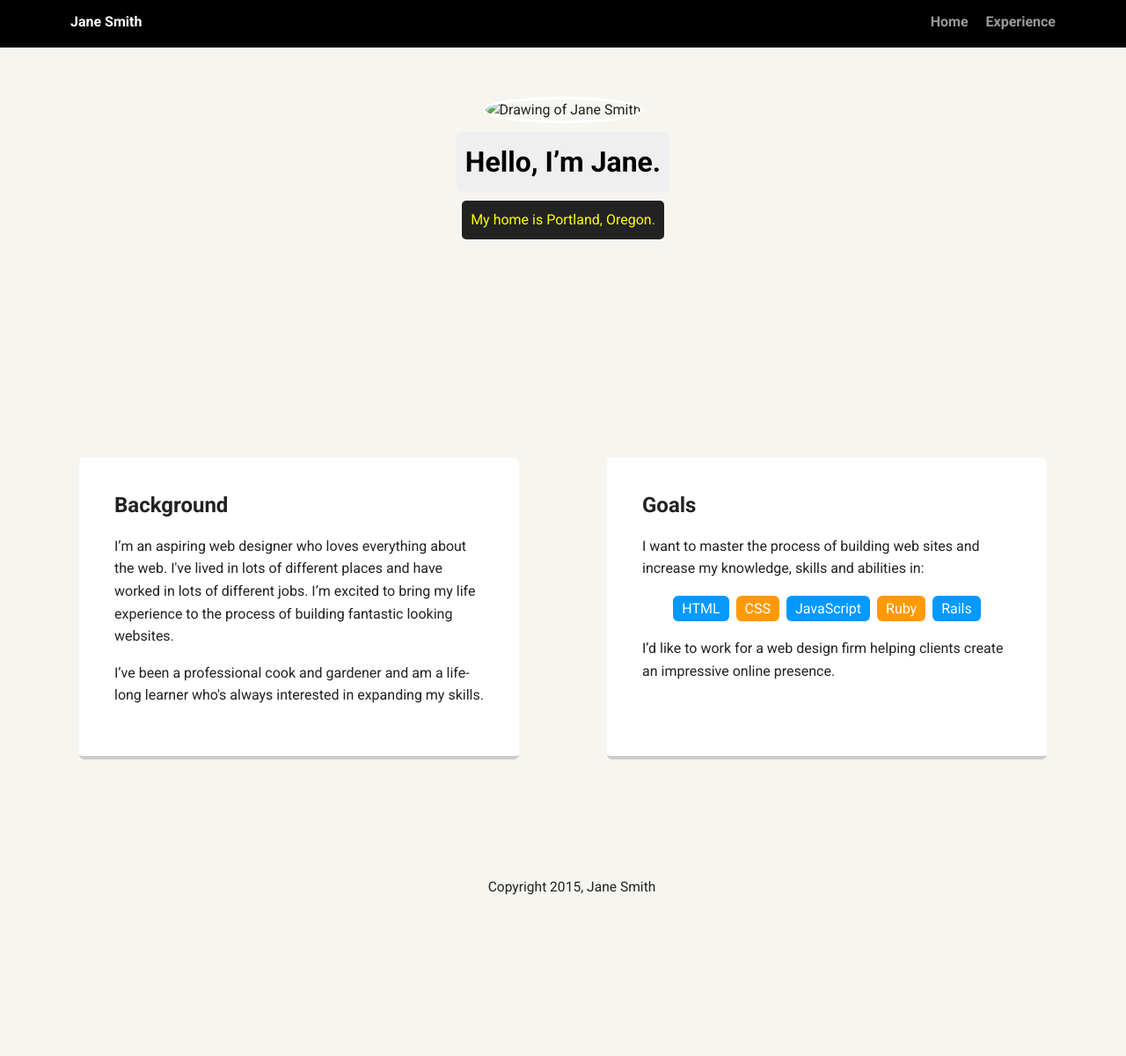
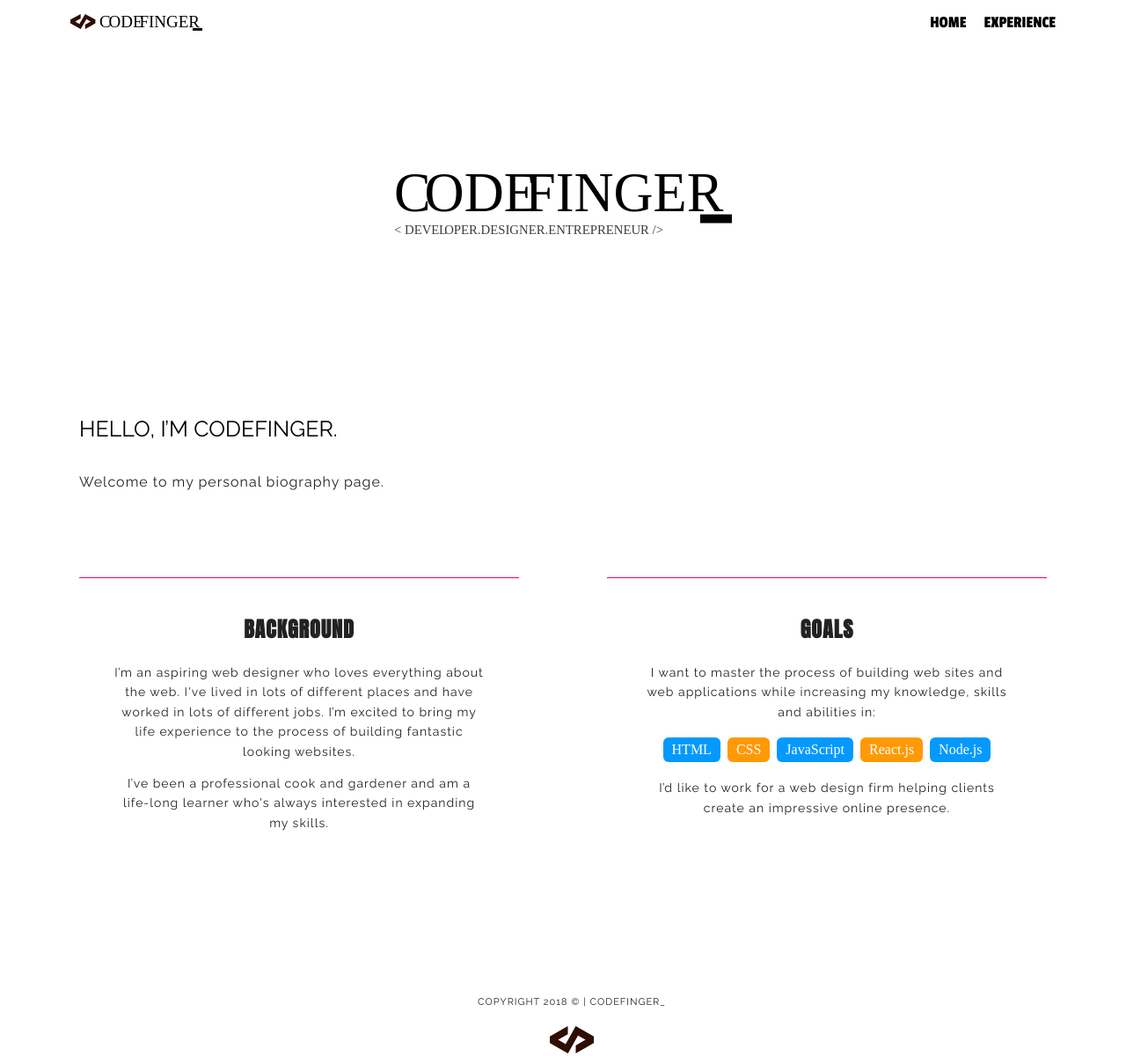
Before and after one commit to codefinger85/Techdegree-project-1, a plain HTML site: page index.html in a window 1280 px wide. Shown: the whole page at 88% size. Before the commit the page ends 1112 px from the top, so only its background shows below. Drawn offline with Linux system fonts and the light colour scheme; a web font is replaced by a local one.

Commit message:
Redesign
Redesigned a lot

```diff
--- a/index.html
+++ b/index.html
@@ -2,42 +2,60 @@
 <html lang="en">
 <head>
   <meta charset="utf-8">
-  <title>Jane Smith's Profile</title>
+  <title>Morten Lindorf | Developer</title>
   <meta name="viewport" content="width=device-width, initial-scale=1.0">
   <link rel="stylesheet" href="styles.css">
-  <link href="https://fonts.googleapis.com/css?family=Muli%7CRoboto:400,300,500,700,900" rel="stylesheet"></head>
+  <link href="https://fonts.googleapis.com/css?family=Muli%7CRoboto:400,300,500,700,900"
+  rel="stylesheet">
+  <link href="https://fonts.googleapis.com/css?family=Anton|Raleway:400,500,700,800,900" rel="stylesheet">
+  <link href="https://fonts.googleapis.com/css?family=Passion+One:400,700,900" rel="stylesheet">
+
+</head>
   <body>
 
     <div class="main-nav">
         <ul class="nav">
-          <li class="name">Jane Smith</li>
+          <li class="name">
+            <div class="icon">
+              <img src="images/codefingersmall.svg" alt="icon">
+            </div>
+          </li>
           <li><a href="#">Home</a></li>
           <li><a href="#">Experience</a></li>
         </ul>
     </div>
 
+    <!-- <img id="profile" src="images/cf icon.svg" alt="Codefinger Icon" class="profile-image"> -->
+
+
     <header>
-      <img src="images/me.png" alt="Drawing of Jane Smith" class="profile-image">
-      <h1 class="tag name">Hello, I’m Jane.</h1>
-      <p class="tag location">My home is Portland, Oregon.</p>
+      <div class="logo-container">
+          <img class="logo" src="images/codefinger 3.svg" alt="Codefinger - Developer & Designer">
+      </div>
+      <div class="hello">
+          <h1 class="tag name">Hello, I’m Codefinger.</h1>
+      <p class="welcome">Welcome to my personal biography page.</p>
+      </div>
     </header>
 
     <main class="flex">
       <div class="card">
+        <div id="main-section">
         <h2>Background</h2>
         <p>I’m an aspiring web designer who loves everything about the web. I've lived in lots of different places and have worked in lots of different jobs. I’m excited to bring my life experience to the process of building fantastic looking websites.</p>
         <p>I’ve been a professional cook and gardener and am a life-long learner who's always interested in expanding my skills.</p>
+        </div>
       </div>
 
       <div class="card">
         <h2>Goals</h2>
-        <p>I want to master the process of building web sites and increase my knowledge, skills and abilities in:</p>
+        <p>I want to master the process of building web sites and web applications while increasing my knowledge, skills and abilities in:</p>
         <ul class="skills">
           <li>HTML</li>
           <li>CSS</li>
           <li>JavaScript</li>
-          <li>Ruby</li>
-          <li>Rails</li>
+          <li>React.js</li>
+          <li>Node.js</li>
         </ul>
         <p>I’d like to work for a web design firm helping clients create an impressive online presence.</p>
       </div>
@@ -49,7 +67,8 @@
         <li><a href="#" class="social linkedin">LinkedIn</a></li>
         <li><a href="#" class="social github">Github</a></li>
       </ul>
-      <p class="copyright">Copyright 2015, Jane Smith</p>
+      <p class="copyright">Copyright 2018 © |  Codefinger_</p>
+      <img id="footer-icon" src="images/cf-icon.svg" alt="Codefinger Icon" class="profile-image">
     </footer>
   </body>
   </html>
--- a/styles.css
+++ b/styles.css
@@ -7,16 +7,26 @@ body {
   margin: 0;
   padding: 0;
   text-align: center;
-  font-family: 'Roboto', sans-serif;
   color: #222;
-  background: #f7f5f0;
+  background: white;
 }
+
+/* Global Text Styles */
+
+p {
+  font-family: 'Raleway', sans-serif;
+  font-weight: 400;
+  letter-spacing: 1px;
+  font-size: 14px;
+}
+
 /* Link Styles */
 
 a {
   text-decoration: none;
-  color: #999;
+  color: #000;
 }
+
 a:hover {
   color: #6633ff;
 }
@@ -25,25 +35,29 @@ a:hover {
 
 .main-nav {
   width: 100%;
-  background: black;
+  background: rgba(255, 255, 255, 0.822);
   min-height: 30px;
   padding: 10px;
   position: fixed;
   text-align: center;
 }
+
 .nav {
   display: flex;
   justify-content: space-around;
-  font-weight: 700;
   list-style-type: none;
   margin: 0 auto;
   padding: 0;
+  font-family: 'Passion One';
+  Text-transform: uppercase;
+  font-size: 19px;
+
+
 }
 
 .nav .name {
     display: block;
     margin-right: auto;
-    color: white;
 }
 .nav li {
   padding: 5px 10px 10px 10px;
@@ -52,54 +66,108 @@ a:hover {
   transition: all .5s;
 }
 .nav a:hover {
-  color: white
+  color: #FF0042;
+}
+
+.nav .icon {
+  width: 150px;
 }
 
 header {
   text-align: center;
-  background: url('images/portland.jpg') no-repeat top center ;
   background-size: cover;
   overflow: hidden;
   padding-top: 60px;
+   /* background-image: url("/images/code.jpg"); */
+  background-color: white;
 }
+
 header {
   line-height: 1.5;
 }
 header .profile-image {
   margin-top: 50px;
-  width: 150px;
-  height: 150px;
-  border-radius: 50%;
-  border: 3px solid white;
+  width: 80px;
+  height: 80px;
   transition: all .5s;
 }
 header .profile-image:hover {
-  transform: scale(1.2) rotate(5deg);
+  transform: scale(1.2);
 }
+
+.logo-container {
+  margin-top: 10%;
+
+}
+
+.logo {
+  width: 30%;
+
+}
+
 .tag {
-  background-color: #efefef;
   color: black;
-  padding: 10px;
   border-radius: 5px;
-  display: table;
-  margin: 10px auto;
+  margin: 30px auto;
+  letter-spacing: 1px;
+  font-size: 14px;
+
+}
+
+.hello {
+  margin-top: 15%;
+  max-width: 1100px;
+  text-align: left;
+  margin-left: auto;
+  margin-right: auto;
+  }
+
+
+.tag.name {
+  font-size: 25px;
+  letter-spacing: 0px;
+  font-family: 'Raleway', sans-serif;
+  font-weight: 400;
+  text-transform: uppercase;
+
+}
+
+.welcome {
+
+  font-size: 16px;
 }
 .location {
-  background-color: #222;
-  color: yellow;
+  background-color: rgba(34, 34, 34, 0);
+  color: #3d3d3d;
+  letter-spacing: 4px;
+  text-transform: uppercase;
+
 }
+
+
 .card {
-  margin: 30px;
+  margin: 60px 30px 30px 30px;
   padding: 20px 40px 40px;
   max-width: 500px;
-  text-align: left;
+  text-align: center;
   background: #fff;
-  border-bottom: 4px solid #ccc;
-  border-radius: 6px;
-  transition: all .5s;
+  border-bottom: 1px solid white;
+  border-top: 1px solid #FF0042;
+  border-radius: 0;
+  transition: all .7s;
+}
+
+.card h2 {
+  font-family: 'Anton', sans-serif;
+  text-align: center;
+  text-transform: uppercase;
+  letter-spacing: 1px;
 }
 .card:hover {
-  border-color: #ff99ff;
+  border-bottom: 1px solid #FF0042;
+  border-top: 1px solid #fff;
+  transition: all .7s;
+
 }
 
 ul.skills {
@@ -128,7 +196,9 @@ footer {
 
 footer .copyright {
   top: -8px;
-  font-size: .75em;
+  font-size: 11px;
+  font-family: 'Raleway';
+  text-transform: uppercase;
 }
 
 footer ul {
@@ -137,6 +207,10 @@ footer ul {
   padding: 0;
 }
 
+#footer-icon {
+  width: 50px;
+  padding-top: 10px;
+}
 footer ul li {
   display: inline-block;
 }
@@ -191,6 +265,7 @@ a.social:hover {
 
   main {
     padding-top: 20px;
+
   }
 
   main p {
```
Also changed, not shown: Images/CF-ICON.svg (added), Images/Codefinger.svg (added), Images/code.jpg (added), Images/codefinger 2.svg (added), Images/codefinger 3.svg (added), Images/codefinger icon.svg (added), Images/codefingersmall.svg (added), 2 other files.
